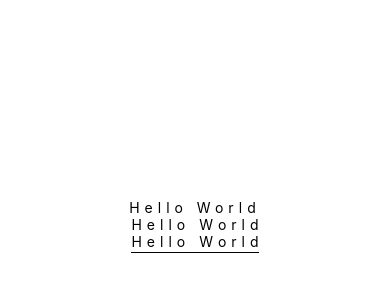
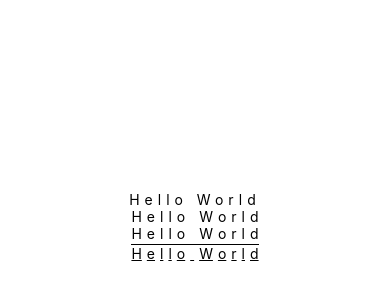
Before and after one commit to madeintandem/react-native-x-platform-letter-spacing, a React Native app: screen / in a window 390 px wide. Shown: the part 196-496 px from the top of the page. Built offline with nearby package versions, Linux system fonts and the light colour scheme.

Commit message:
Added example of what textDecorationLine looks like

```diff
--- a/App.js
+++ b/App.js
@@ -11,6 +11,7 @@ export default class App extends React.Component {
         <Text style={styles.text}>Hello World</Text>
         <TextWithLetterSpacing spacing={SPACING}>Hello World</TextWithLetterSpacing>
         <TextWithLetterSpacing spacing={SPACING} viewStyle={styles.withSpacingViewStyle}>Hello World</TextWithLetterSpacing>
+        <TextWithLetterSpacing spacing={SPACING} textStyle={styles.withSpacingTextStyle}>Hello World</TextWithLetterSpacing>
       </View>
     );
   }
@@ -29,5 +30,8 @@ const styles = StyleSheet.create({
   withSpacingViewStyle: {
     paddingBottom: 2,
     borderBottomWidth: 1
+  },
+  withSpacingTextStyle: {
+    textDecorationLine: 'underline'
   }
 });
```
